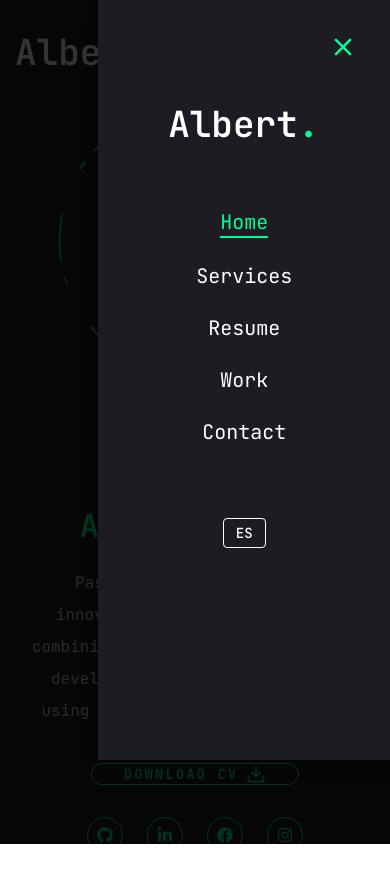
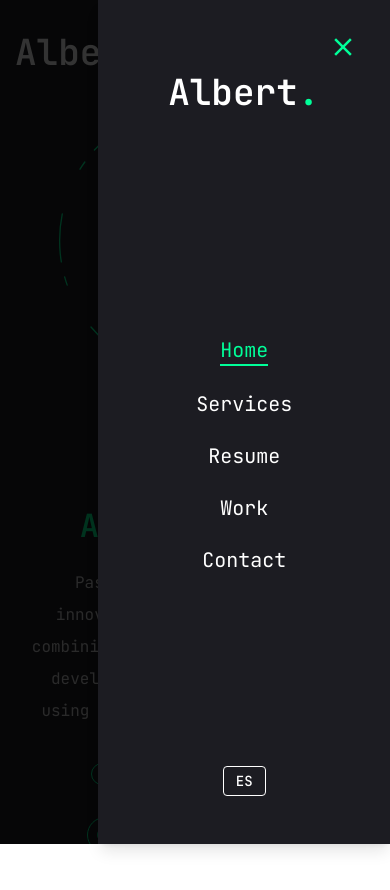
Before and after one commit to AlbertLlica/Portfolio, a Next.js app: page / in a window 390 px wide. Both pictures are taken after a click on the button 359 px from the left and 52 px from the top of the page. Shown: the top 890 px of the page. Built offline with nearby package versions, Linux system fonts and the light colour scheme.

Commit message:
Actualizacion

```diff
--- a/app/page.jsx
+++ b/app/page.jsx
@@ -8,14 +8,6 @@ import { useLanguage } from "../contexts/LanguageContext";
 import Social from "@/components/Social";
 import Photo from "@/components/Photo";
 import Stats from "@/components/Stats";
-
-const handleDownload = () => {
-  const link = document.createElement("a");
-  link.href = "/public/assets/cv/cv.pdf";
-  link.download = "Albert_Llica_CV.pdf";
-  link.click();
-};
-
 
 const Home = () => {
   const { t } = useLanguage();
--- a/app/resume/page.jsx
+++ b/app/resume/page.jsx
@@ -1,6 +1,5 @@
 "use client"
 
-import { icons } from "lucide-react";
 import {
   FaHtml5,
   FaCss3,
--- a/app/work/page.jsx
+++ b/app/work/page.jsx
@@ -101,7 +101,7 @@ const Work = () => {
               {projects.map((project, index) => {
                 return (
                   <SwiperSlide key={index} className="w-full">
-                    <div className="h-[460px] relative-group flex justify-center items-center bg-pink-50/20">
+                    <div className="h-[460px] relative group flex justify-center items-center bg-pink-50/20">
                       {/*overlay */}
                       <div className="absolute top-0 bottom-0 w-full h-full bg-black/10 z-10"></div>
                       {/*project image */}
--- a/components/MobileNav.jsx
+++ b/components/MobileNav.jsx
@@ -1,9 +1,9 @@
 "use client";
 
-import {Sheet, SheetContent, SheetTrigger} from '@/components/ui/sheet';
-import {usePathname} from "next/navigation";
+import { Sheet, SheetContent, SheetTrigger, SheetClose } from '@/components/ui/sheet';
+import { usePathname } from "next/navigation";
 import Link from "next/link";
-import {CiMenuFries} from "react-icons/ci";
+import { CiMenuFries } from "react-icons/ci";
 import { useLanguage } from "../contexts/LanguageContext";
 import LanguageSwitcher from "./LanguageSwitcher";
 
@@ -18,38 +18,42 @@ const links = [
 const MobileNav = () => {
   const pathname = usePathname();
   const { t } = useLanguage();
+
   return (
     <Sheet>
       <SheetTrigger className="flex justify-center items-center">
         <CiMenuFries className="text-[32px] text-accent" />
       </SheetTrigger>
-    <SheetContent title="Mobile navigation" className="flex flex-col max-h-[90vh] overflow-y-auto p-6 sm:p-8">
-        {/* logo*/}
-        <div className = "mt-20 sm:mt-32 mb-12 sm:mb-40 text-center text-2xl">
+      <SheetContent title="Mobile navigation" className="flex flex-col p-6">
+        {/* logo */}
+        <div className="mt-12 mb-8 text-center">
+          <SheetClose asChild>
             <Link href="/">
-                <h1 className='text-4xl font-semibold'>
+              <h1 className="text-4xl font-semibold">
                 Albert<span className="text-accent">.</span>
               </h1>
             </Link>
+          </SheetClose>
         </div>
+
         {/* nav */}
-        <nav className="flex flex-col justify-center items-center gap-6 sm:gap-8 pb-6">
-            {links.map((link, index)=> {
-                return (
+        <nav className="flex flex-col justify-center items-center gap-6 flex-1">
+          {links.map((link, index) => (
+            <SheetClose asChild key={index}>
               <Link
                 href={link.path}
-                    key={index}
                 className={`${
-                        link.path === pathname &&
-                         "text-accent border-b-2 border-accent"
-                        } text-xl capitalize hover:text-accent transition-all`}>
+                  link.path === pathname ? "text-accent border-b-2 border-accent" : ""
+                } text-xl capitalize hover:text-accent transition-all`}
+              >
                 {t(`nav.${link.name}`)}
               </Link>
-                );
-            })}
+            </SheetClose>
+          ))}
         </nav>
+
         {/* language toggle */}
-        <div className="mt-8 flex justify-center">
+        <div className="pb-6 flex justify-center">
           <LanguageSwitcher />
         </div>
       </SheetContent>
--- a/components/StairTransition.jsx
+++ b/components/StairTransition.jsx
@@ -20,7 +20,7 @@ const StairTransition = () => {
 
         <motion.div
           className="h-screen w-screen fixed bg-primary top-0 pointer-events-none"
-          inital={{opacity: 1}}
+          initial={{opacity: 1}}
           animate={{
             opacity: 0,
             transition: {delay: 1, duration: 0.4, ease: "easeInOut"},
```
Lines whose indentation alone changed are shown as unchanged.
